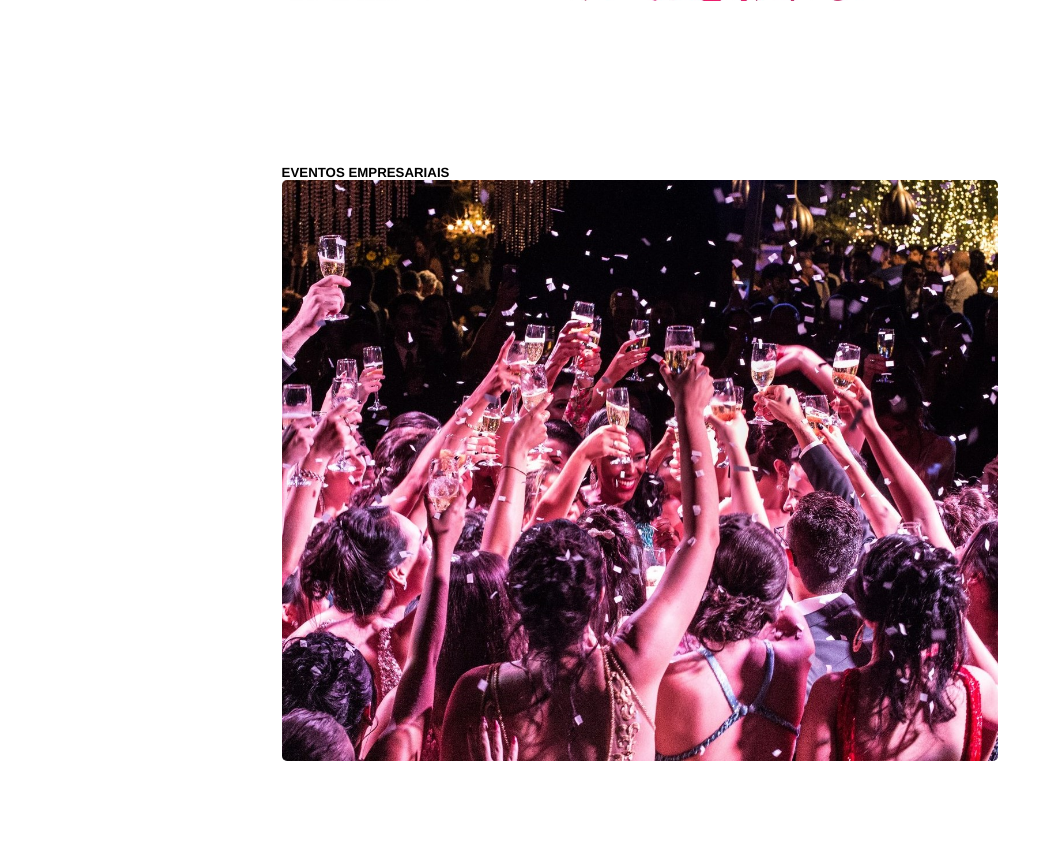
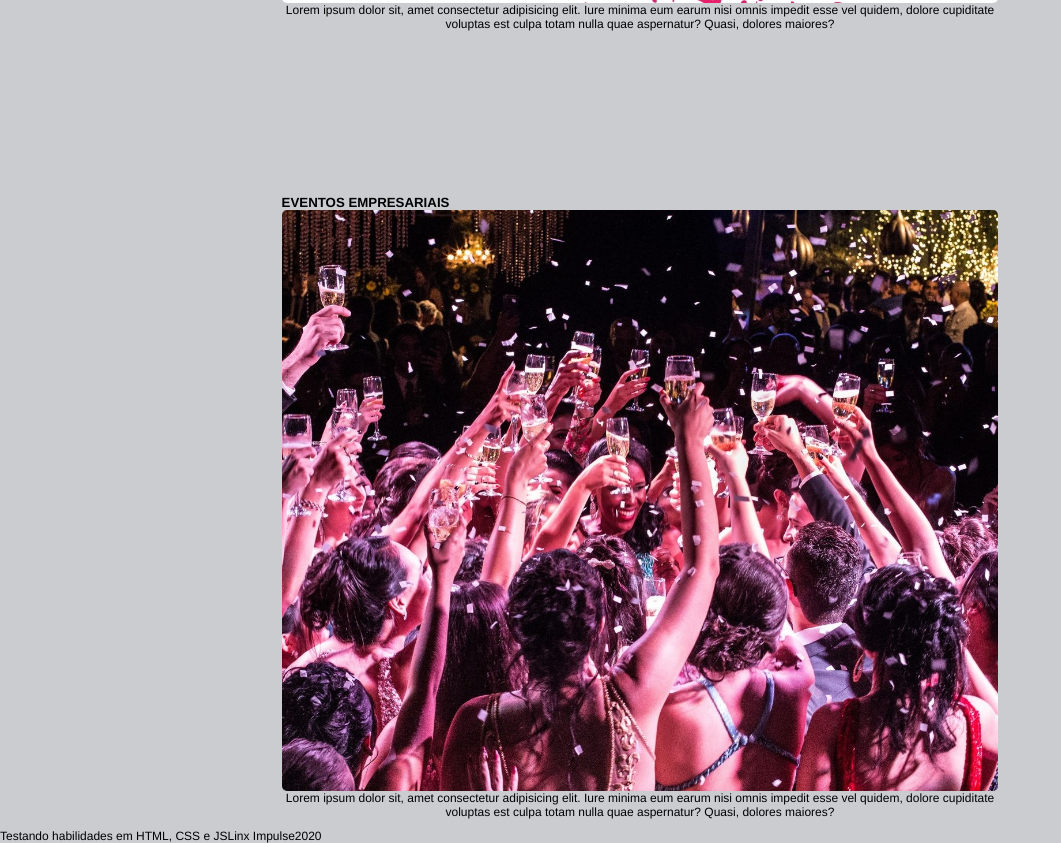
Before and after one commit to Gabrielzerino/responsivewebsite, a plain HTML site: page index.html in a window 1280 px wide. Shown: the part 2549-3392 px from the top of the page, without its empty margins (0-1061 px from the left). Before the commit the page ends 3320 px from the top, so only its background shows below. Drawn offline with Linux system fonts and the light colour scheme.

Commit message:
more adds

```diff
--- a/index.html
+++ b/index.html
@@ -33,7 +33,7 @@
         <a target="_blank" href="">
             <img src="consultoria.jpg" alt="Consultoria" width="100%" class="servimg" >
         </a>
-        <p font12>Lorem ipsum dolor sit, amet consectetur adipisicing elit. Iure minima eum earum nisi omnis impedit esse vel quidem, dolore cupiditate voluptas est culpa totam nulla quae aspernatur? Quasi, dolores maiores?</p>
+        <p>Lorem ipsum dolor sit, amet consectetur adipisicing elit. Iure minima eum earum nisi omnis impedit esse vel quidem, dolore cupiditate voluptas est culpa totam nulla quae aspernatur? Quasi, dolores maiores?</p>
     </div>
 
     <div class="services">
@@ -41,6 +41,7 @@
         <a target="_blank" href="">
             <img src="estrategia.jpg" alt="Estratégia" width="100%" class="servimg" >
         </a>
+        <p>Lorem ipsum dolor sit, amet consectetur adipisicing elit. Iure minima eum earum nisi omnis impedit esse vel quidem, dolore cupiditate voluptas est culpa totam nulla quae aspernatur? Quasi, dolores maiores?</p>
     </div>
 
     <div class="services">
@@ -48,6 +49,7 @@
         <a target="_blank" href="">
             <img src="brainstorm.jpg" alt="Brainstorm" width="100%" class="servimg" >
         </a>
+        <p>Lorem ipsum dolor sit, amet consectetur adipisicing elit. Iure minima eum earum nisi omnis impedit esse vel quidem, dolore cupiditate voluptas est culpa totam nulla quae aspernatur? Quasi, dolores maiores?</p>
     </div>
 
     <div class="services">
@@ -55,10 +57,18 @@
         <a target="_blank" href="">
             <img src="EVENTOS.jpg" alt="eventos" width="100%" class="servimg" >
         </a>
+        <p>Lorem ipsum dolor sit, amet consectetur adipisicing elit. Iure minima eum earum nisi omnis impedit esse vel quidem, dolore cupiditate voluptas est culpa totam nulla quae aspernatur? Quasi, dolores maiores?</p>
     </div>
 
 
     </div>
+
+
+    <footer class="footer">
+        <p>Testando habilidades em HTML, CSS e JS</p>
+        <p>Linx Impulse</p>
+        <p>2020</p>
+    </footer>
 
     <!-- JS-->
     <script src="responsive.js"></script>
--- a/responsive.css
+++ b/responsive.css
@@ -6,17 +6,26 @@
     box-sizing: border-box;
     float: left;
     display: block;
+
 }
 
 /*Top menu*/
 .header{
     background-image: linear-gradient(to right, black, darkgrey);
     position: fixed;
+    color: whitesmoke;
 }
 
+body{
+    background-color: rgba(152, 155, 163, 0.5);
+}
 #logo{
     width: 20%;
     border-radius: 90px;
+}
+
+p{
+    font-size: 12px;
 }
 
 h3{
@@ -37,6 +46,8 @@ width: 90%;
 display: none;
 position: fixed;
 margin-left: 20%;
+color: whitesmoke;
+
 }
 
 li {
```
